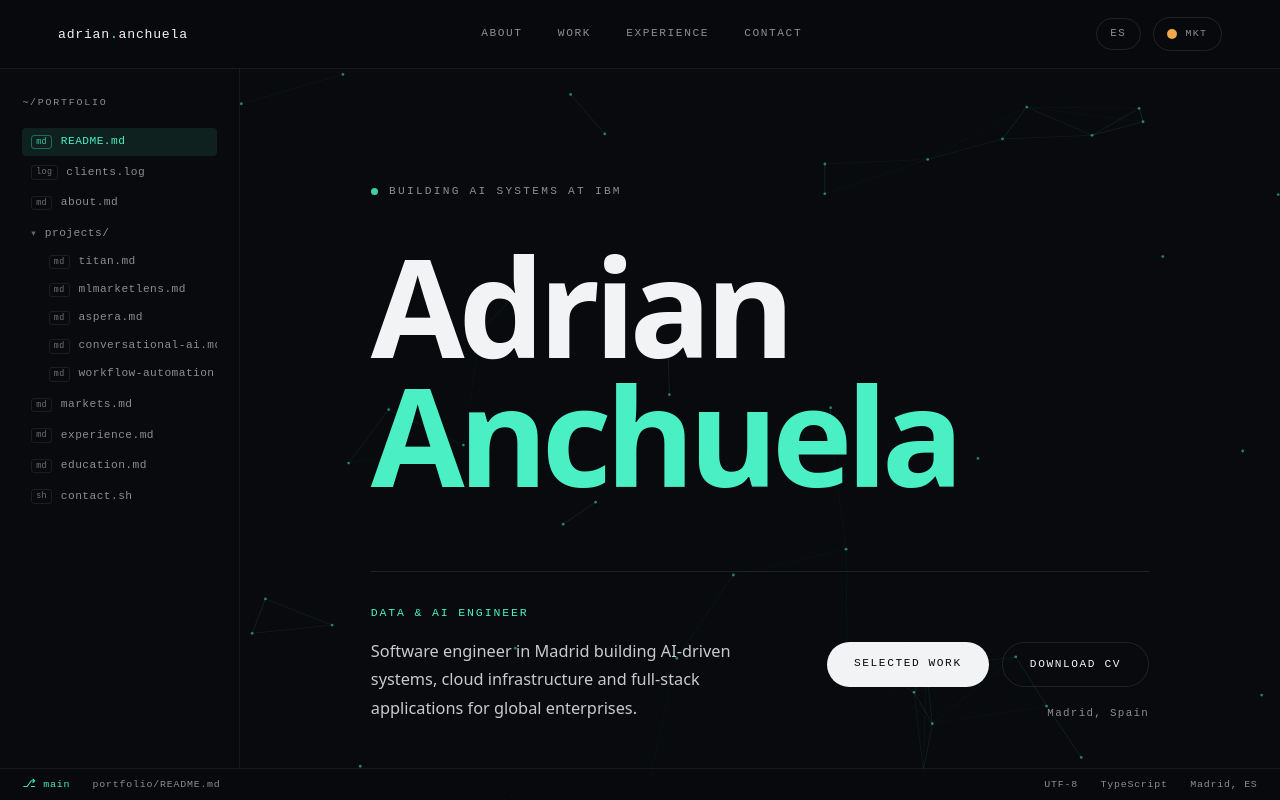
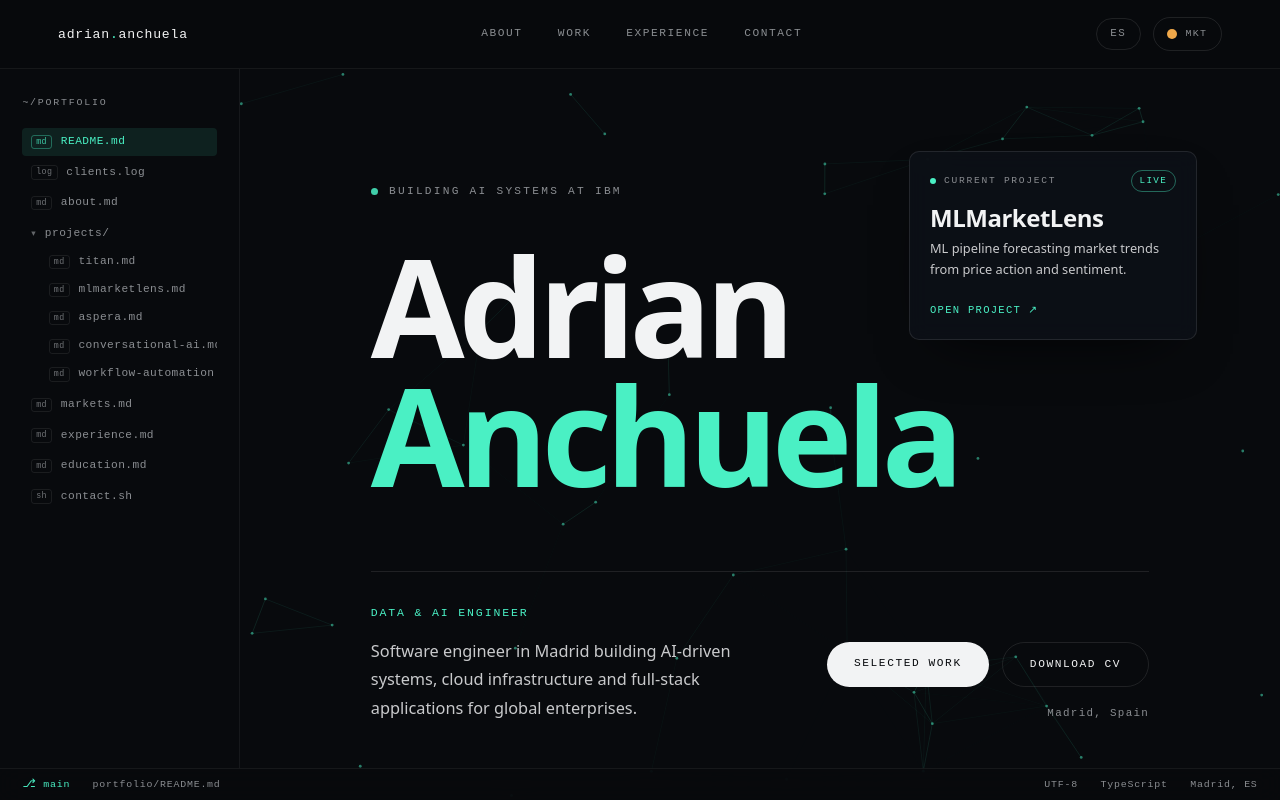
Before and after one commit to AdriAnchuela/adrian.github.io, an Astro site: page / in a window 1280 px wide. Shown: the top 800 px of the page. Built offline with nearby package versions, Linux system fonts and the light colour scheme; Astro itself is replaced by a stand-in of ours.

Commit message:
Tarjeta flotante 'Current project' junto al nombre con acceso directo a MLMarketLens (anclada, no popup; se coloca en flujo en móvil)

```diff
--- a/src/components/Hero.astro
+++ b/src/components/Hero.astro
@@ -1,12 +1,14 @@
 ---
 import { useTranslations, type Locale } from '../i18n';
 import { site } from '../data/site';
+import { projects } from '../data/projects';
 
 interface Props {
   locale: Locale;
 }
 const { locale } = Astro.props;
 const t = useTranslations(locale);
+const mlm = projects.find((p) => p.slug === 'mlmarketlens')!;
 ---
 
 <section class="hero" id="hero">
@@ -17,6 +19,25 @@ const t = useTranslations(locale);
       <span class="dev-only" data-decrypt>{t.hero.availability}</span>
       <span class="mkt-only" data-decrypt>{t.hero.availabilityMkt}</span>
     </p>
+
+    <a
+      class="current"
+      href={mlm.link}
+      target="_blank"
+      rel="noopener noreferrer"
+      aria-label={`${t.current.label}: ${mlm.title}`}
+    >
+      <div class="current-head">
+        <span class="current-label">
+          <span class="live-dot" aria-hidden="true"></span>{t.current.label}
+        </span>
+        <span class="current-live">{t.current.live}</span>
+      </div>
+      <div class="current-title">{mlm.title}</div>
+      <p class="current-desc">{t.current.desc}</p>
+      <span class="current-cta">{t.current.cta} <span aria-hidden="true">↗</span></span>
+    </a>
+
     <h1 class="name">
       {t.hero.name.split(' ').map((word, i, words) => (
         <span class:list={['word', { accent: i > 0 }]}>
@@ -98,6 +119,144 @@ const t = useTranslations(locale);
     }
     50% {
       opacity: 0.35;
+    }
+  }
+
+  /* Floating "current project" card — anchored, not a real popup */
+  .current {
+    position: absolute;
+    top: -2rem;
+    right: 0;
+    z-index: 2;
+    display: block;
+    width: 18rem;
+    max-width: 34vw;
+    padding: 1.15rem 1.25rem 1.1rem;
+    border: 1px solid var(--line);
+    border-radius: 10px;
+    background: color-mix(in srgb, var(--bg-2) 90%, transparent);
+    backdrop-filter: blur(10px);
+    -webkit-backdrop-filter: blur(10px);
+    box-shadow: 0 24px 60px -30px rgba(0, 0, 0, 0.9);
+    opacity: 0;
+    animation: card-in 0.6s var(--ease) 0.55s forwards;
+    transition: border-color 0.25s var(--ease), box-shadow 0.25s var(--ease);
+  }
+
+  .current:hover {
+    border-color: color-mix(in srgb, var(--accent) 55%, transparent);
+    box-shadow: 0 26px 60px -28px rgba(0, 0, 0, 0.95);
+  }
+
+  @keyframes card-in {
+    from {
+      opacity: 0;
+      transform: translateY(-10px) scale(0.97);
+    }
+    to {
+      opacity: 1;
+      transform: translateY(0) scale(1);
+    }
+  }
+
+  .current-head {
+    display: flex;
+    align-items: center;
+    justify-content: space-between;
+    gap: 1rem;
+    margin-bottom: 0.85rem;
+  }
+
+  .current-label {
+    display: inline-flex;
+    align-items: center;
+    gap: 0.5rem;
+    font-family: var(--font-mono);
+    font-size: 0.6rem;
+    letter-spacing: 0.18em;
+    text-transform: uppercase;
+    color: var(--muted);
+  }
+
+  .live-dot {
+    width: 6px;
+    height: 6px;
+    border-radius: 50%;
+    background: var(--accent);
+    box-shadow: 0 0 0 0 var(--accent);
+    animation: live 2s ease infinite;
+  }
+
+  @keyframes live {
+    0% {
+      box-shadow: 0 0 0 0 color-mix(in srgb, var(--accent) 55%, transparent);
+    }
+    70% {
+      box-shadow: 0 0 0 6px transparent;
+    }
+    100% {
+      box-shadow: 0 0 0 0 transparent;
+    }
+  }
+
+  .current-live {
+    font-family: var(--font-mono);
+    font-size: 0.58rem;
+    letter-spacing: 0.14em;
+    text-transform: uppercase;
+    color: var(--accent);
+    border: 1px solid color-mix(in srgb, var(--accent) 40%, transparent);
+    border-radius: 999px;
+    padding: 0.14rem 0.5rem;
+  }
+
+  .current-title {
+    font-family: var(--font-display);
+    font-weight: 600;
+    font-size: 1.5rem;
+    letter-spacing: -0.02em;
+    line-height: 1.05;
+    margin-bottom: 0.5rem;
+  }
+
+  .current-desc {
+    color: var(--text-2);
+    font-size: 0.8rem;
+    line-height: 1.6;
+    margin-bottom: 1rem;
+  }
+
+  .current-cta {
+    display: inline-flex;
+    align-items: center;
+    gap: 0.45rem;
+    font-family: var(--font-mono);
+    font-size: 0.66rem;
+    letter-spacing: 0.12em;
+    text-transform: uppercase;
+    color: var(--accent);
+  }
+
+  .current-cta span {
+    transition: transform 0.25s var(--ease);
+  }
+
+  .current:hover .current-cta span {
+    transform: translate(2px, -2px);
+  }
+
+  @media (max-width: 1200px) {
+    .current {
+      position: static;
+      transform: none;
+      opacity: 1;
+      animation: none;
+      width: 100%;
+      max-width: 22rem;
+      margin-bottom: clamp(1.75rem, 5vw, 2.75rem);
+    }
+    .current:hover {
+      box-shadow: 0 24px 60px -30px rgba(0, 0, 0, 0.9);
     }
   }
 
--- a/src/i18n/en.ts
+++ b/src/i18n/en.ts
@@ -23,6 +23,12 @@ export const en = {
     ctaWork: 'Selected work',
     ctaCv: 'Download CV',
     location: 'Madrid, Spain',
+  },
+  current: {
+    label: 'Current project',
+    live: 'Live',
+    desc: 'ML pipeline forecasting market trends from price action and sentiment.',
+    cta: 'Open project',
   },
   about: {
     kicker: 'About',
--- a/src/i18n/es.ts
+++ b/src/i18n/es.ts
@@ -25,6 +25,12 @@ export const es: UIDict = {
     ctaWork: 'Ver trabajo',
     ctaCv: 'Descargar CV',
     location: 'Madrid, España',
+  },
+  current: {
+    label: 'Proyecto actual',
+    live: 'En vivo',
+    desc: 'Pipeline de ML que predice tendencias de mercado con precio y sentimiento.',
+    cta: 'Abrir proyecto',
   },
   about: {
     kicker: 'Sobre mí',
```
